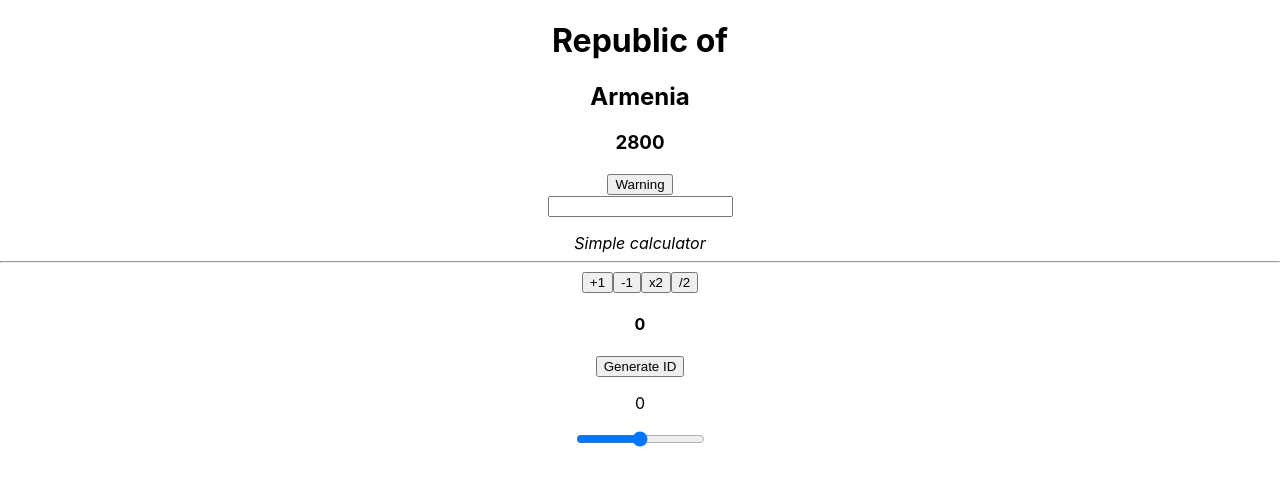
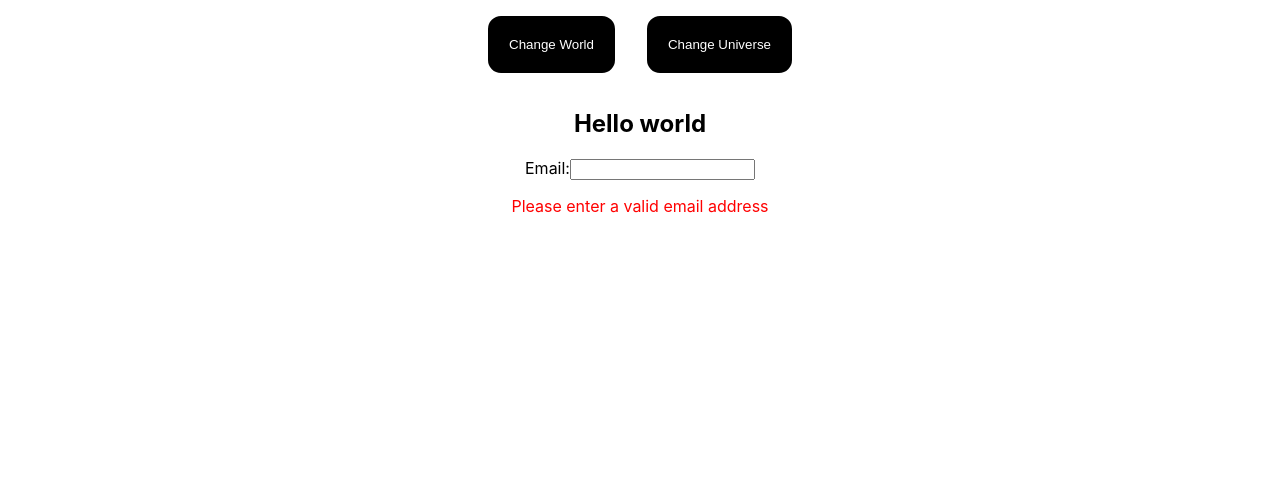
Before and after one commit to VahanSargsyan26/React, a React (Create React App) app: page / in a window 1280 px wide. Shown: the top 486 px of the page. Built offline with nearby package versions, Linux system fonts and the light colour scheme.

Commit message:
working with regexps and use replace and test methods

```diff
--- a/src/App.css
+++ b/src/App.css
@@ -1,5 +1,15 @@
 .App {
   text-align: center;
+}
+
+.btn {
+  border: 5px solid black;
+  border-radius: 13px;
+  padding: 1rem;
+  margin: 1rem;
+  color: white;
+  background-color: black;
+  cursor: pointer;
 }
 
 .App-logo {
--- a/src/App.js
+++ b/src/App.js
@@ -3,69 +3,91 @@ import './App.css';
 import MyFunc from './text';
 import Id from './user';
 import { useState } from 'react';
+import Replace from './replace';
+import EmailForm from './validation';
 
 function App() {
-  const [val, setValue] = useState("");
-  const [count, setItem] = useState(0);
-  const [textID, setId] = useState("");
-  const [rangeValue, setVal] = useState(0);
-  <div>{textID}</div>
-  return (
-    <div className="App">
+  const [text, setText] = useState("world")
+  return(
+  // const [val, setValue] = useState("");
+  // const [count, setItem] = useState(0);
+  // const [textID, setId] = useState("");
+  // const [rangeValue, setVal] = useState(0);
+  // <div>{textID}</div>
+  // return (
+  //   <div className="App">
 
-      <MyFunc name="Armenia" fullName="Republic of" age="2800"/>
+  //     <MyFunc name="Armenia" fullName="Republic of" age="2800"/>
 
-      <button type="submit" className='btn' onClick={() => {
-          alert("SOS");
-        }}>Warning</button>
+  //     <button type="submit" className='btn' onClick={() => {
+  //         alert("SOS");
+  //       }}>Warning</button>
 
-      <form>
+  //     <form>
 
-        <input type="text" value={val} onChange={(evt) => {
-          setValue(evt.target.value)
-        }}/>
+  //       <input type="text" value={val} onChange={(evt) => {
+  //         setValue(evt.target.value)
+  //       }}/>
 
-        <p>{val}</p>
+  //       <p>{val}</p>
 
-      </form>
-      <em>Simple calculator</em>
-      <hr/>
+  //     </form>
+  //     <em>Simple calculator</em>
+  //     <hr/>
 
-      <div className='btns'>
+  //     <div className='btns'>
 
-      <button onClick={() => {
-        setItem(count + 1);
-      }}>+1</button>
+  //     <button onClick={() => {
+  //       setItem(count + 1);
+  //     }}>+1</button>
 
-      <button onClick={() => {
-        setItem(count - 1);
-      }}>-1</button>
+  //     <button onClick={() => {
+  //       setItem(count - 1);
+  //     }}>-1</button>
 
-      <button onClick={() => {
-        setItem(count * 2);
-      }}>x2</button>
+  //     <button onClick={() => {
+  //       setItem(count * 2);
+  //     }}>x2</button>
 
-      <button onClick={() => {
-        setItem(count / 2);
-      }}>/2</button>
+  //     <button onClick={() => {
+  //       setItem(count / 2);
+  //     }}>/2</button>
 
-      </div>
+  //     </div>
 
-      <h4>{count}</h4>
+  //     <h4>{count}</h4>
 
-      <button onClick={() => {
-        setId(<Id />);
-      }}>Generate ID</button>
+  //     <button onClick={() => {
+  //       setId(<Id />);
+  //     }}>Generate ID</button>
 
-      <div>{textID}</div>
+  //     <div>{textID}</div>
 
-      <label>
-        <p>{rangeValue}</p>
-        <input type='range' name="volume" min="0" max="100" onChange={(evt) => {
-          setVal(evt.target.value)
-        }}/>
-      </label>
+  //     <label>
+  //       <p>{rangeValue}</p>
+  //       <input type='range' name="volume" min="0" max="100" onChange={(evt) => {
+  //         setVal(evt.target.value)
+  //       }}/>
+  //     </label>
 
+    <div className='App'>
+      <span>
+        <button className='btn' onClick={() => {
+        const pattern = /world/;
+        const replacement = "universe";
+        setText(text.replace(pattern, replacement));
+      }}>Change World</button>
+
+      <button className='btn' onClick={() => {
+        const pattern = /universe/;
+        const replacement = "world";
+        setText(text.replace(pattern, replacement));
+      }}>Change Universe</button>
+      </span>
+
+      <h2>Hello {text}</h2>
+
+      <EmailForm />
     </div>
   )
 }
--- /dev/null
+++ b/src/replace.js
@@ -0,0 +1,8 @@
+function Replace() {
+    const text = "Hello, world!";
+    const pattern = /world/;
+    const replacement = "universe";
+    const result = text.replace(pattern, replacement);
+    return result;
+}
+export default Replace;
--- /dev/null
+++ b/src/validation.js
@@ -0,0 +1,31 @@
+import { useState } from "react";
+
+const EmailForm = () => {
+  const [email, setEmail] = useState("");
+  const [isValidEmail, setIsValidEmail] = useState(false);
+
+  const handleEmailChange = (event) => {
+    const inputEmail = event.target.value;
+    setEmail(inputEmail);
+    const pattern = /^\w+@[a-zA-Z_]+?\.[a-zA-Z]{2,3}$/;
+    setIsValidEmail(pattern.test(inputEmail));
+  };
+
+  return (
+    <div>
+      <label htmlFor="email">Email:</label>
+      <input
+        type="email"
+        id="email"
+        name="email"
+        value={email}
+        onChange={handleEmailChange}
+      />
+      {!isValidEmail && (
+        <p style={{ color: "red" }}>Please enter a valid email address</p>
+      )}
+    </div>
+  );
+};
+
+export default EmailForm;
```
